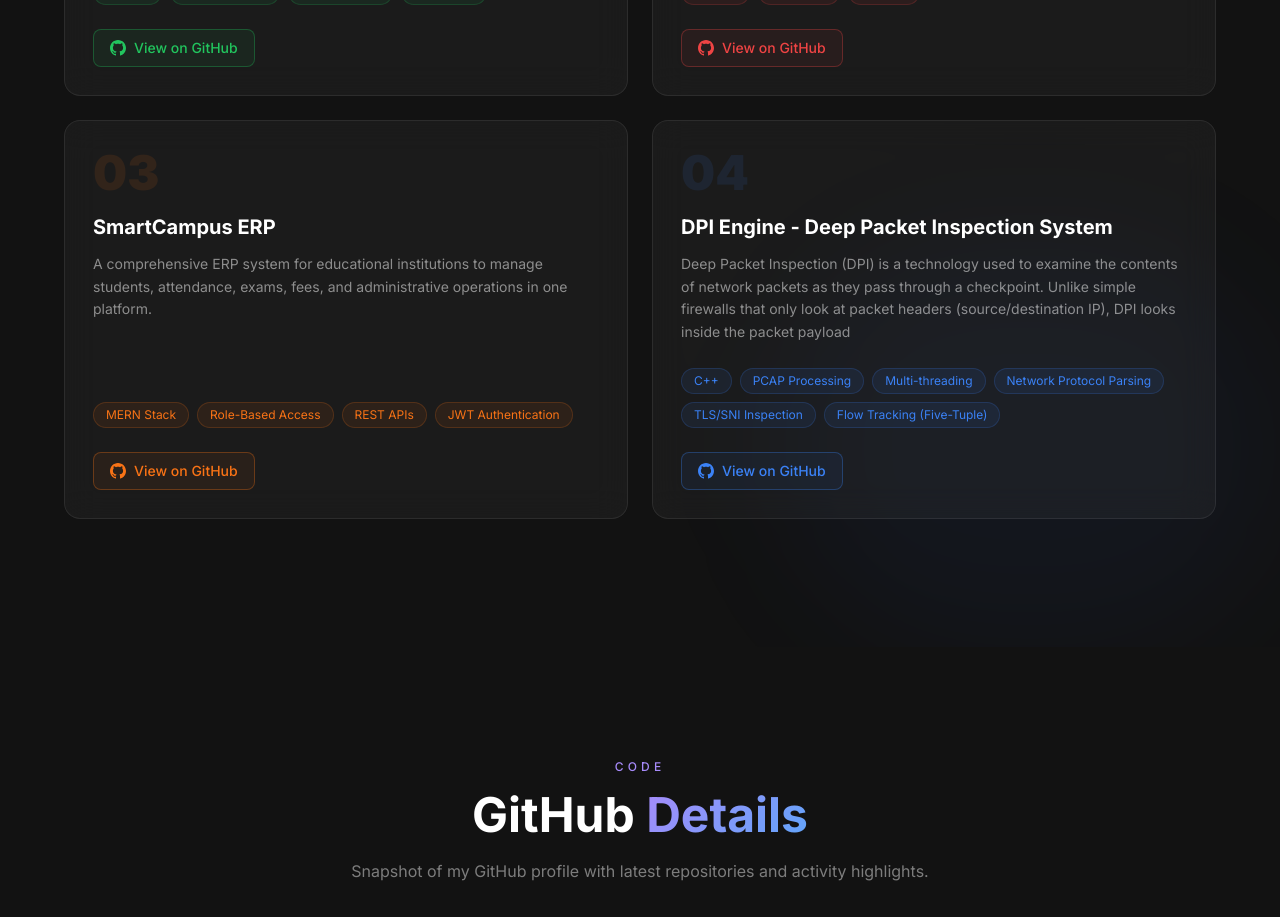
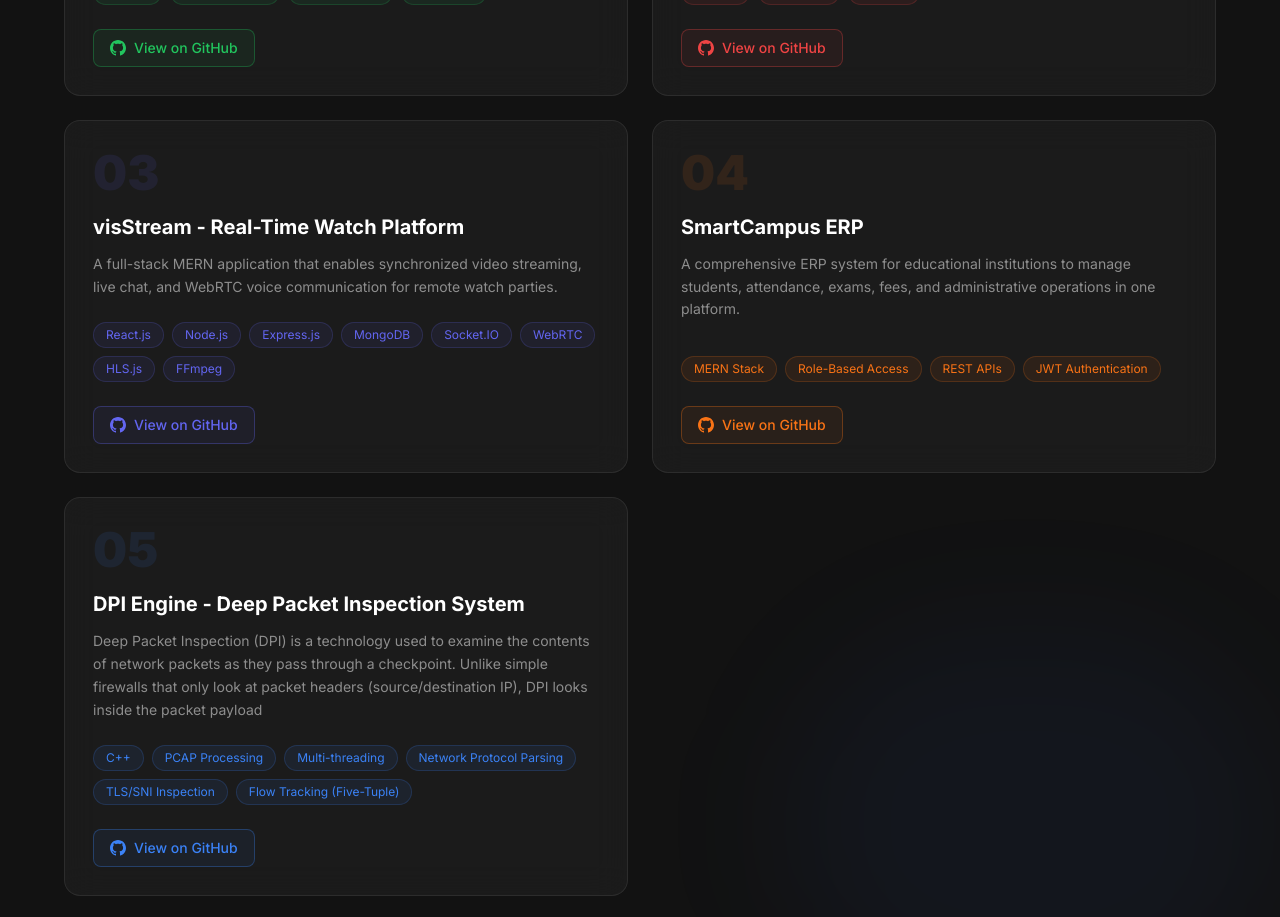
Before and after one commit to Vishal-Sharma-6033/MyPortfolio, a React app: page / in a window 1280 px wide. Shown: the part 6100-7017 px from the top of the page. Built offline with nearby package versions, Linux system fonts and the light colour scheme; no server answers; the HTML template or start-up script is replaced by a standard one.

Commit message:
Add 'visStream' project details to Projects component
Added new project 'visStream' with details including title, description, technologies, gradient, accent color, and GitHub link.

```diff
--- a/src/components/Projects.jsx
+++ b/src/components/Projects.jsx
@@ -20,6 +20,15 @@ const projects = [
     accent: '#ef4444',
     github: 'https://github.com/Vishal-Sharma-6033/MiniTube.git',
   },
+  {
+title: 'visStream - Real-Time Watch Platform',
+description:
+'A full-stack MERN application that enables synchronized video streaming, live chat, and WebRTC voice communication for remote watch parties.',
+tech: ['React.js', 'Node.js', 'Express.js', 'MongoDB', 'Socket.IO', 'WebRTC', 'HLS.js', 'FFmpeg'],
+gradient: 'from-indigo-600/20 to-blue-900/20',
+accent: '#6366f1',
+github: 'https://github.com/Vishal-Sharma-6033/visStream.git',
+},
   {
     title: 'SmartCampus ERP',
     description:
```
